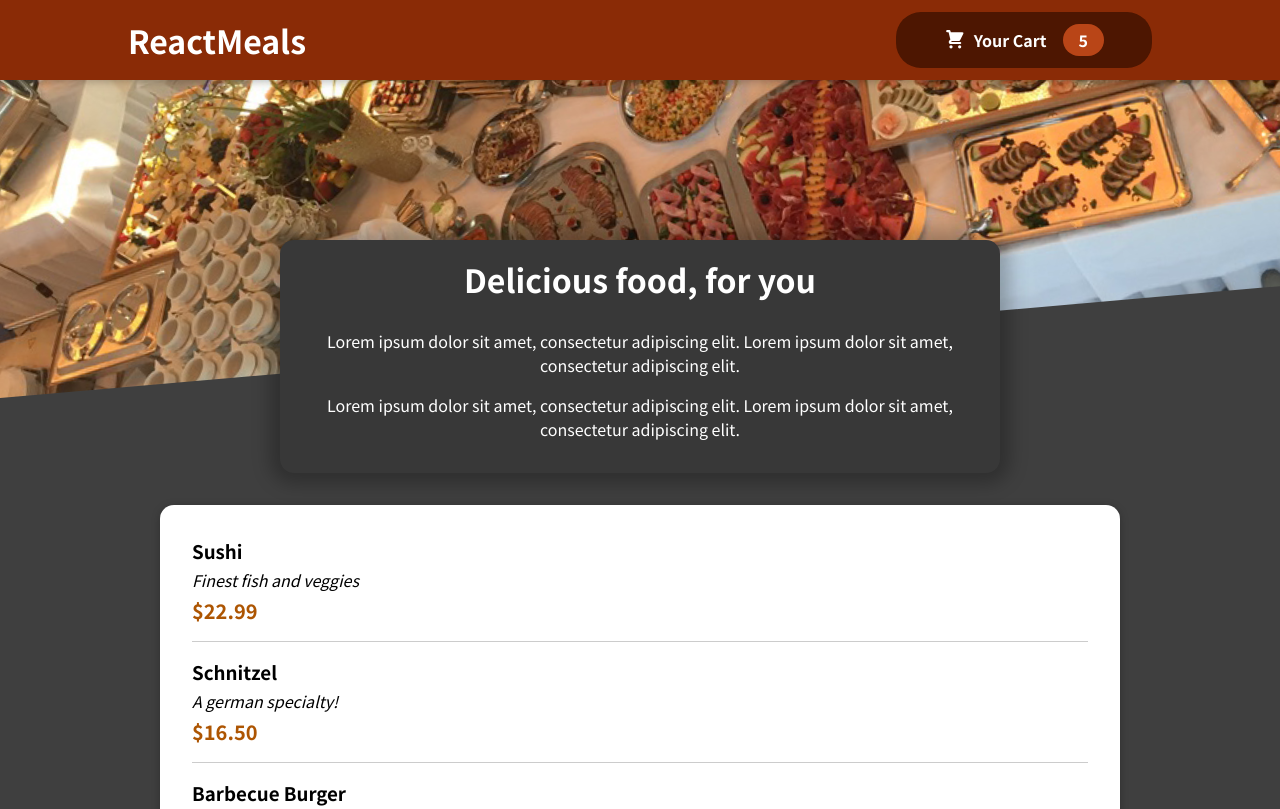
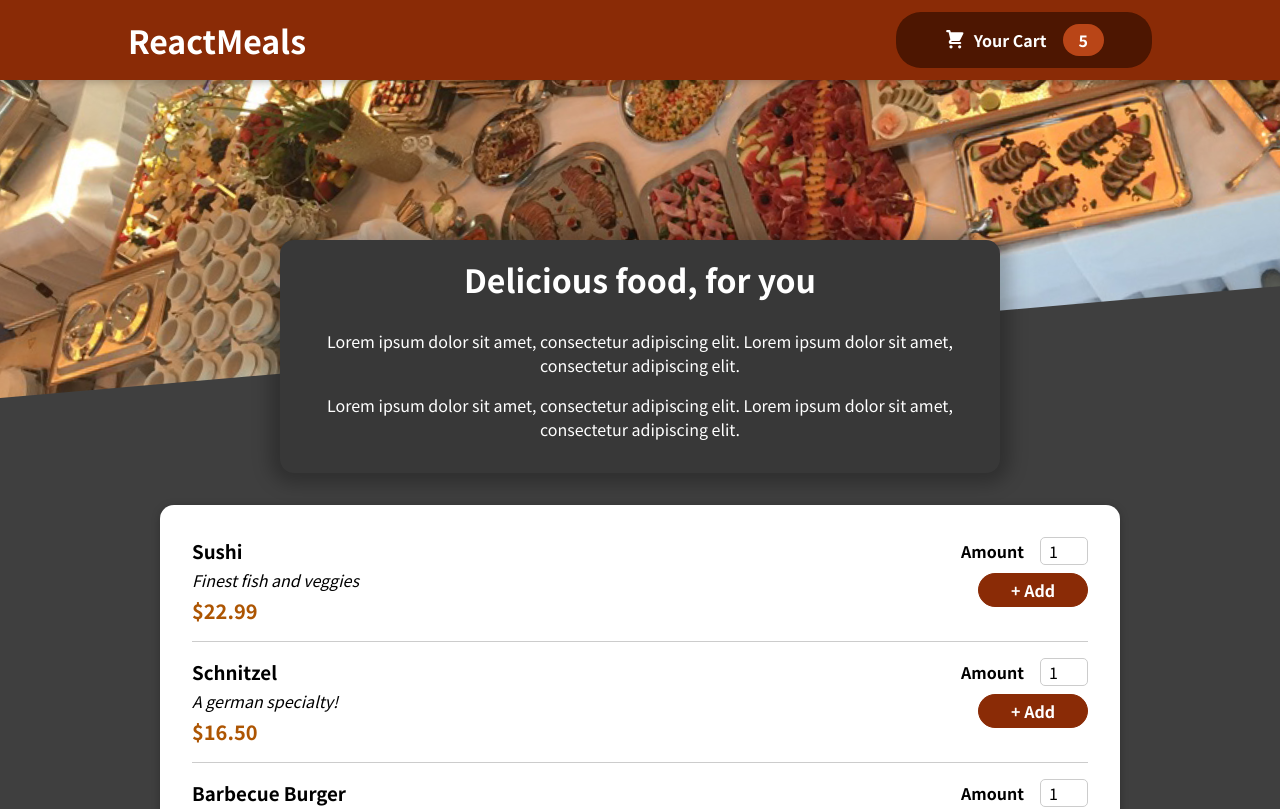
Before and after one commit to AryanKuAg/food-order-app-react-practice, a React (Create React App) app: page / in a window 1280 px wide. Shown: the top 809 px of the page. Built offline with nearby package versions, Linux system fonts and the light colour scheme.

Commit message:
lec 7 done

```diff
--- a/src/components/Meals/MealItem/MealItem.js
+++ b/src/components/Meals/MealItem/MealItem.js
@@ -1,5 +1,6 @@
 import React from 'react'
 import classes from './MealItem.module.css'
+import MealItemForm from './MealItemForm'
 
 function MealItem(props) {
   const price = `$${props.price.toFixed(2)}`
@@ -12,7 +13,7 @@
             <div className={classes.price}>{price}</div>
         </div>
         <div>
-
+    <MealItemForm/>
         </div>
     </li>
   )
--- a/src/components/Meals/MealItem/MealItemForm.js
+++ b/src/components/Meals/MealItem/MealItemForm.js
@@ -0,0 +1,20 @@
+import classes from "./MealItemForm.module.css"
+import Input from "../../UI/Input"
+
+function MealItemForm() {
+  return (
+    <form className={classes.form}>
+        <Input label="Amount" input={{
+            id: "amount",
+            type: "number",
+            min: '1',
+            max: '5',
+            step: '1',
+            defaultValue: '1'
+        }} />
+        <button>+ Add</button>
+    </form>
+  )
+}
+
+export default MealItemForm
--- /dev/null
+++ b/src/components/Meals/MealItem/MealItemForm.module.css
@@ -0,0 +1,20 @@
+.form {
+    text-align: right;
+  }
+
+  .form button {
+    font: inherit;
+    cursor: pointer;
+    background-color: #8a2b06;
+    border: 1px solid #8a2b06;
+    color: white;
+    padding: 0.25rem 2rem;
+    border-radius: 20px;
+    font-weight: bold;
+  }
+
+  .form button:hover,
+  .form button:active {
+    background-color: #641e03;
+    border-color: #641e03;
+  }
--- /dev/null
+++ b/src/components/UI/Input.js
@@ -0,0 +1,12 @@
+import classes from "./Input.module.css"
+
+const Input = props => {
+    return (
+        <div className={classes.input}>
+            <label htmlFor={props.input.id}>{props.label}</label>
+            <input {...props.input} />
+            </div>
+    )
+}
+
+export default Input
--- /dev/null
+++ b/src/components/UI/Input.module.css
@@ -0,0 +1,18 @@
+.input {
+    display: flex;
+    align-items: center;
+    margin-bottom: 0.5rem;
+  }
+
+  .input label {
+    font-weight: bold;
+    margin-right: 1rem;
+  }
+
+  .input input {
+    width: 3rem;
+    border-radius: 5px;
+    border: 1px solid #ccc;
+    font: inherit;
+    padding-left: 0.5rem;
+  }
```
